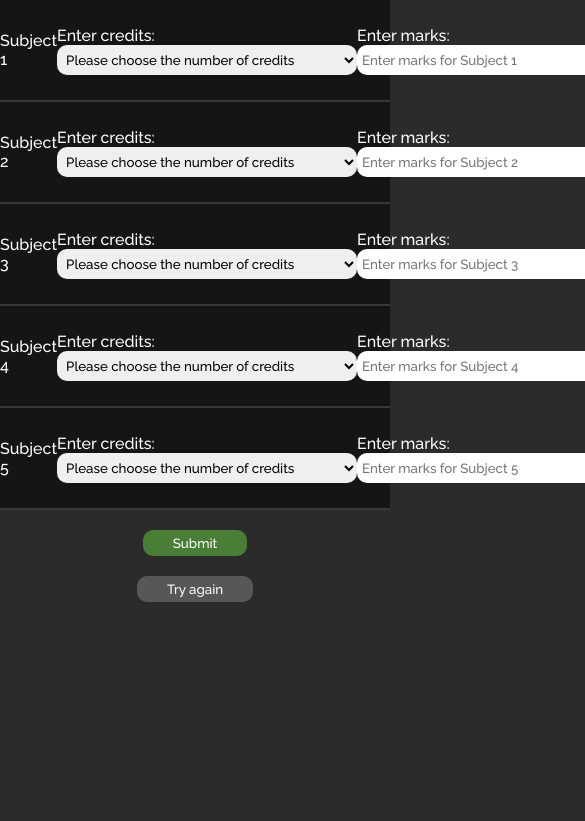
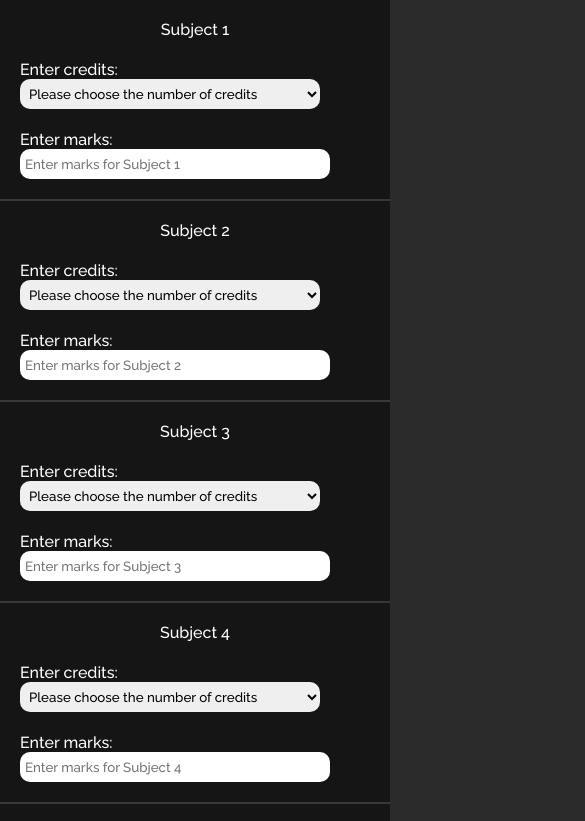
Before and after one commit to Vignesh9123/CGPA_Checker, a plain HTML site: page index.html in a window 390 px wide. Both pictures are taken after typing "5" into the empty fields and a click on the input 195 px from the left and 347 px from the top of the page. Shown: the top 821 px of the page, 585 px wide, since content can reach past the window. Drawn offline with Linux system fonts and the light colour scheme.

Commit message:
Update index.html

```diff
--- a/index.html
+++ b/index.html
@@ -120,6 +120,21 @@ form{
     font-weight: 800;
     font-size: 40px;
 }
+@media (max-width:1000px){
+   .finalcgpa div {
+    font-weight: 800;
+    font-size: 30px;
+    max-width: 80%;}
+
+    .card{
+            display: flex;
+    flex-direction: column;
+    gap: 21px;
+    height: auto;
+        padding: 20px;
+
+    }
+}
     </style>
 </head>
 <body>
```
